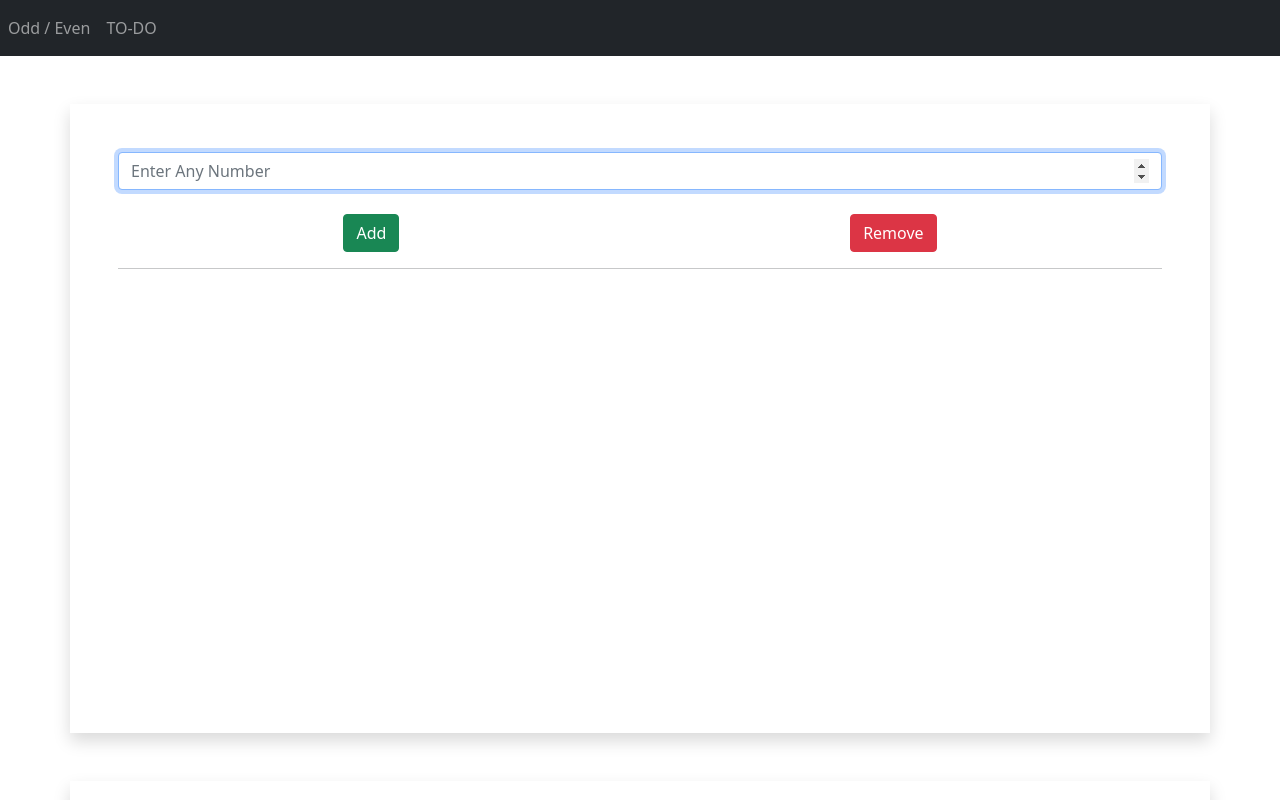
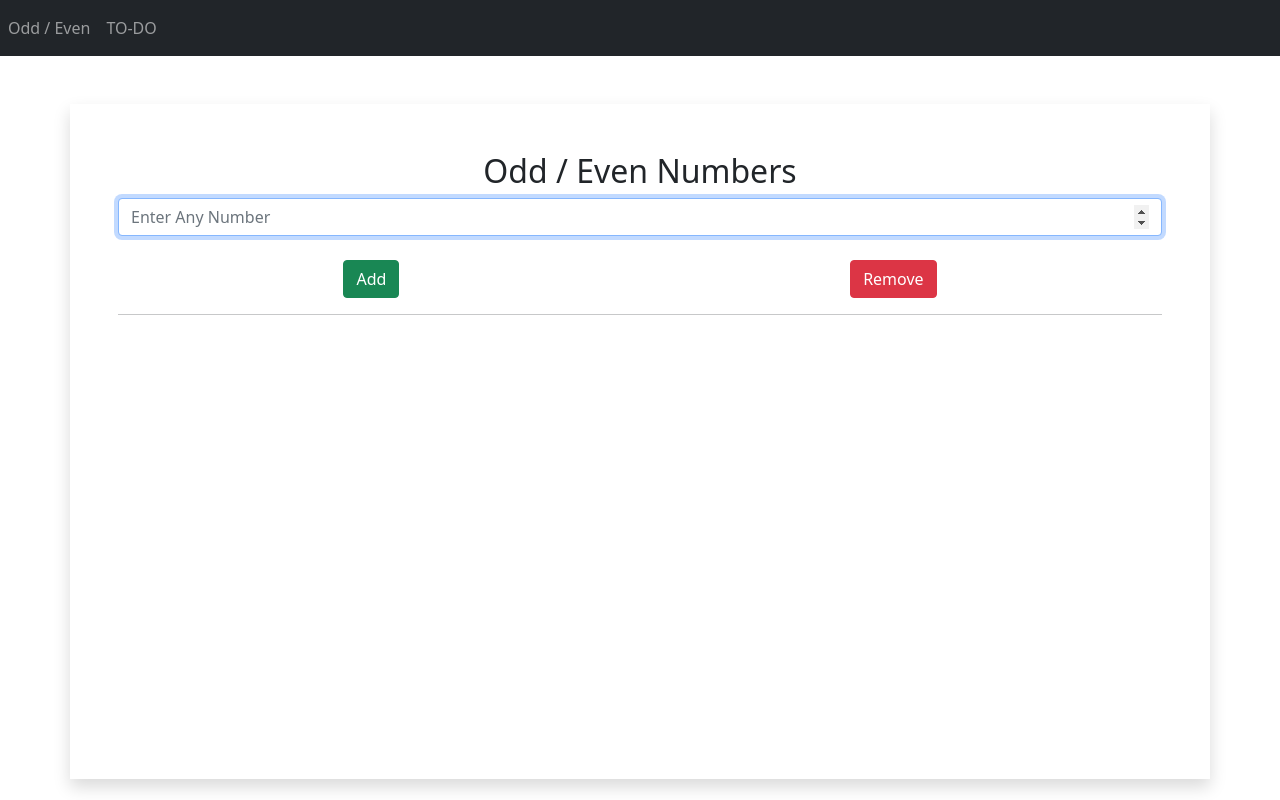
Before and after one commit to Sampathkuchipudi/Angular-practice, an Angular app: page / in a window 1280 px wide. Shown: the top 800 px of the page. Built offline with nearby package versions, Linux system fonts and the light colour scheme.

Commit message:
Added Navigation using *ngIf

```diff
--- a/src/app/app.component.html
+++ b/src/app/app.component.html
@@ -1,5 +1,10 @@
-<app-navbar></app-navbar>
+<app-navbar (onNavSelect)="intialMenuItem = $event"></app-navbar>
 
-<app-odd-or-even></app-odd-or-even>
-
-<app-todo></app-todo>
+<section>
+  <app-odd-or-even
+    *ngIf="intialMenuItem === options.ODDOREVEN; else toDoTab"
+  ></app-odd-or-even>
+  <ng-template #toDoTab>
+    <app-todo></app-todo>
+  </ng-template>
+</section>
--- a/src/app/app.component.ts
+++ b/src/app/app.component.ts
@@ -1,4 +1,5 @@
 import { Component } from '@angular/core';
+import { NavItemOptions } from './models/constants';
 
 @Component({
   selector: 'app-root',
@@ -6,8 +7,8 @@ import { Component } from '@angular/core';
   styleUrls: ['./app.component.css'],
 })
 export class AppComponent {
+  options = NavItemOptions;
 
+  intialMenuItem: string = this.options.ODDOREVEN;
   constructor() {}
-
-
 }
--- /dev/null
+++ b/src/app/models/constants.ts
@@ -0,0 +1,4 @@
+export enum NavItemOptions {
+  ODDOREVEN = 'ODD/EVEN',
+  TODO = 'TO_DO',
+}
--- a/src/app/navbar/navbar.component.html
+++ b/src/app/navbar/navbar.component.html
@@ -1,8 +1,12 @@
 <nav class="navbar navbar-expand-lg navbar-dark bg-dark mb-3">
   <div class="navbar-collapse">
     <ul class="navbar-nav">
-      <li class="nav-item"><a href="#" class="nav-link">Odd / Even</a></li>
-      <li class="nav-item"><a href="#" class="nav-link">TO-DO</a></li>
+      <li class="nav-item" (click)="navPage(options.ODDOREVEN)">
+        <a href="#" class="nav-link">Odd / Even</a>
+      </li>
+      <li class="nav-item" (click)="navPage(options.TODO)">
+        <a href="#" class="nav-link">TO-DO</a>
+      </li>
     </ul>
   </div>
 </nav>
--- a/src/app/navbar/navbar.component.ts
+++ b/src/app/navbar/navbar.component.ts
@@ -1,15 +1,20 @@
-import { Component, OnInit } from '@angular/core';
-
+import { Component, EventEmitter, OnInit, Output } from '@angular/core';
+import { NavItemOptions } from '../models/constants';
 @Component({
   selector: 'app-navbar',
   templateUrl: './navbar.component.html',
-  styleUrls: ['./navbar.component.css']
+  styleUrls: ['./navbar.component.css'],
 })
 export class NavbarComponent implements OnInit {
+  @Output()
+  onNavSelect: EventEmitter<string> = new EventEmitter<string>();
+  options = NavItemOptions;
 
-  constructor() { }
+  constructor() {}
 
-  ngOnInit(): void {
+  ngOnInit(): void {}
+
+  navPage(pageName: string) {
+    this.onNavSelect.emit(pageName);
   }
-
 }
--- a/src/app/odd-or-even/odd-or-even.component.html
+++ b/src/app/odd-or-even/odd-or-even.component.html
@@ -1,4 +1,5 @@
 <section class="mt-5 p-5 container d-flex flex-column shadow">
+  <h2 class="text-center">Odd / Even Numbers</h2>
   <input
     (keydown)="onEnterPress($event)"
     [(ngModel)]="value"
--- a/src/app/todo/todo.component.html
+++ b/src/app/todo/todo.component.html
@@ -1,4 +1,6 @@
 <section class="container mt-5 mb-5 p-5 shadow">
+  <h2 class="text-center">To-Do List</h2>
+
   <section
     class="d-flex flex-row justify-content-between align-items-center gap-3"
   >
--- a/src/app/todo/todo.component.ts
+++ b/src/app/todo/todo.component.ts
@@ -1,4 +1,4 @@
-import { Component, ElementRef, ViewChild } from '@angular/core';
+import { Component, ElementRef, Renderer2, ViewChild } from '@angular/core';
 
 @Component({
   selector: 'app-todo',
@@ -10,7 +10,7 @@ export class TodoComponent {
   todoItem: string = '';
 
   // Using Element Ref for Practice
-  @ViewChild('toDoEle', { static: true })
+  @ViewChild('toDoEle')
   inputRef!: ElementRef;
 
   onEnterPress(event: KeyboardEvent) {
@@ -18,9 +18,7 @@ export class TodoComponent {
   }
 
   addToDo() {
-    console.log(this.inputRef.nativeElement);
-
-    if (this.todoItem === '') return;
+    if (this.inputRef.nativeElement.value === '') return;
     this.toDos.push(this.todoItem);
     /**
      * Using this Ref element for practice only
@@ -29,9 +27,9 @@ export class TodoComponent {
      * [Bug**] -> so Adding [this.todoItem = ''] also because of the IF condition.
      * or add this to if condition to work properly or and using ref clear method any one should be fine
      *if (this.todoItem === '' || this.inputRef.nativeElement.value === '') return;
+     // this.todoItem = '';
      *
      */
-    // this.inputRef.nativeElement.value = '';
-    this.todoItem = '';
+    this.inputRef.nativeElement.value = '';
   }
 }
```
